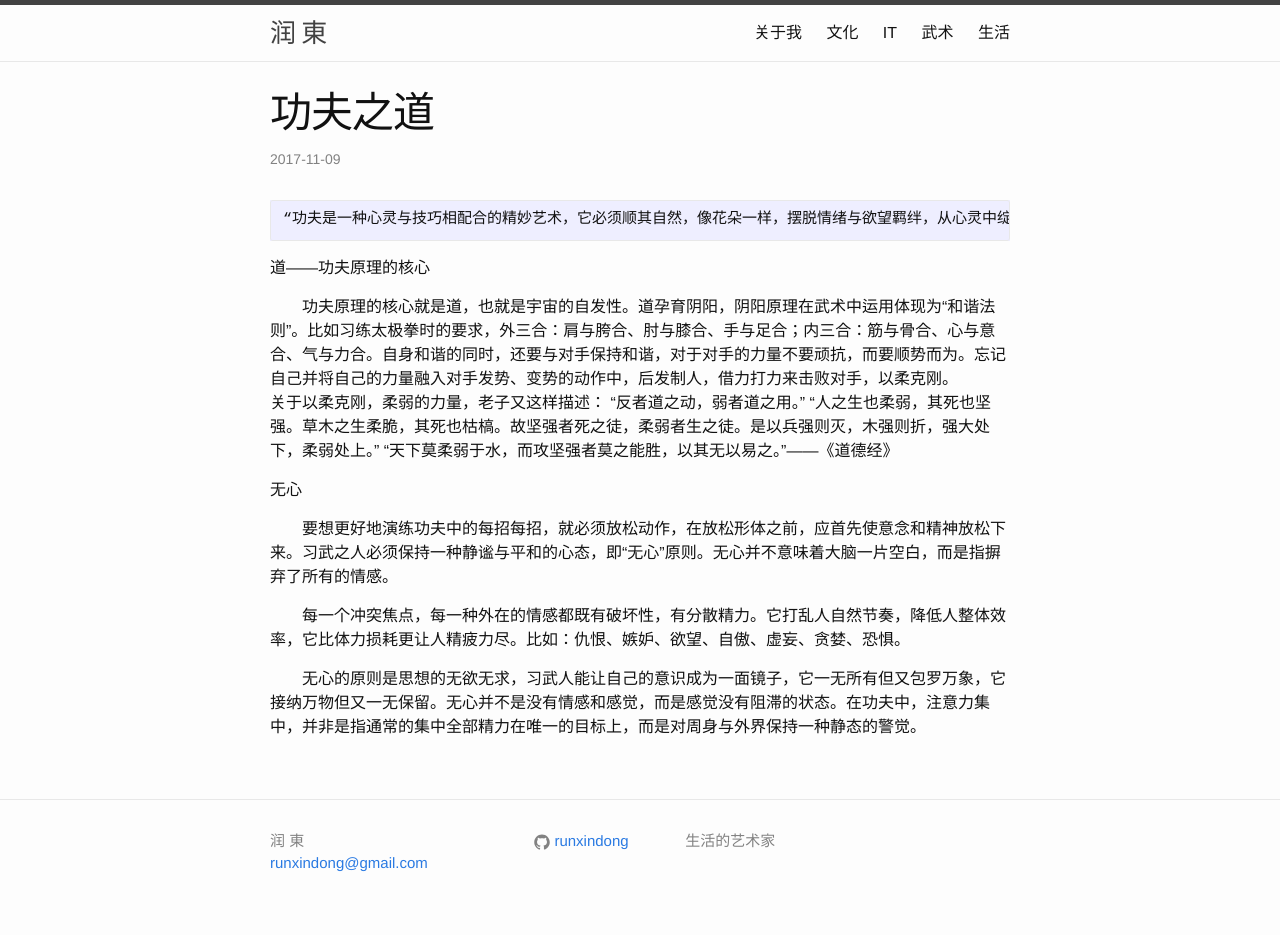
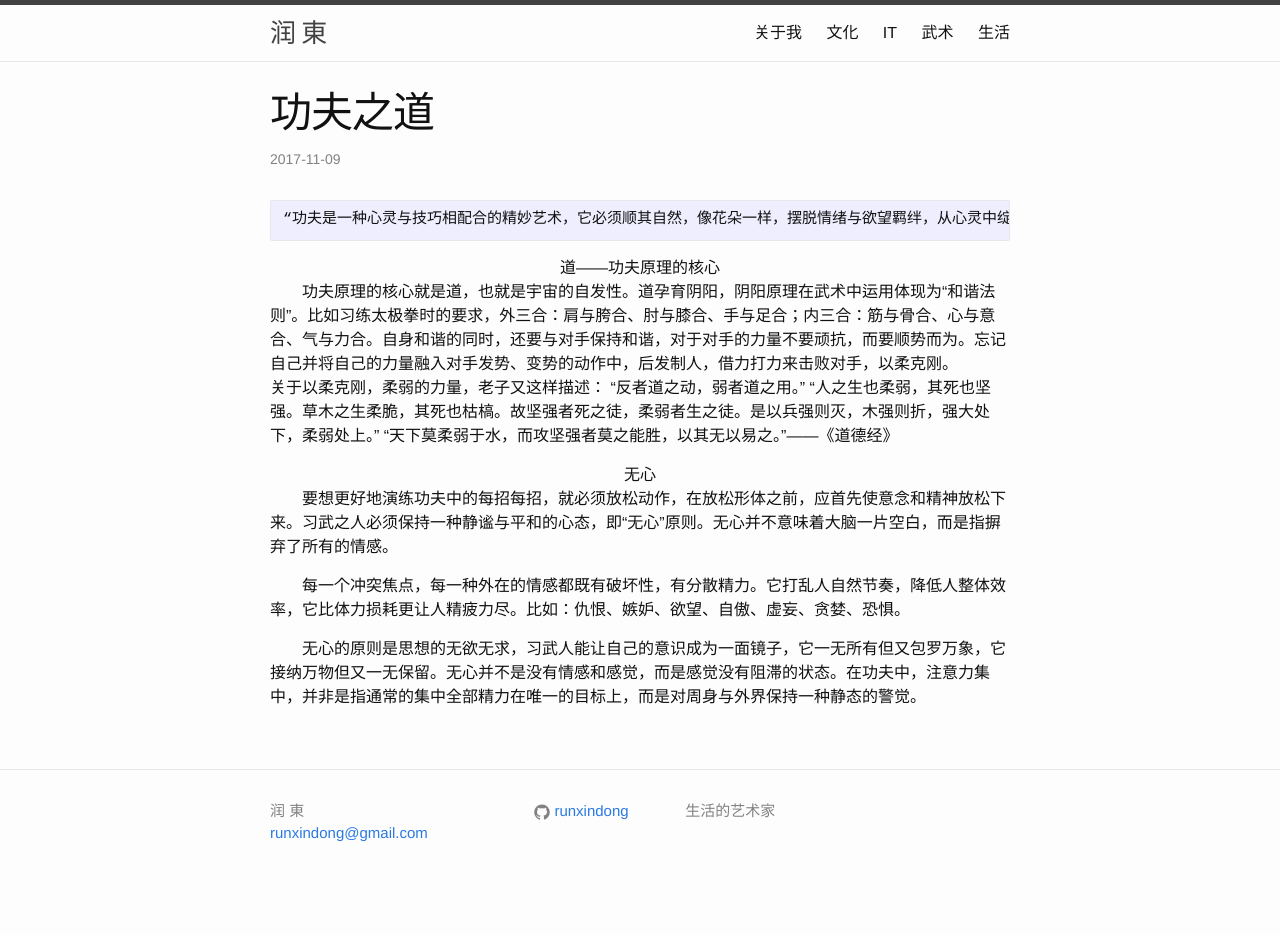
Before and after one commit to runxindong/runxindong.github.io, a Jekyll site: the page built from _posts/kongfu/2017-11-09-kongfu-dao-1.md, in a window 1280 px wide. Built offline with Jekyll 4.4.1, drawn with Linux system fonts in a browser that asks for light colours; nearby versions of some CDN libraries; after the commit the page ends 905 px from its top, so only the background shows below that.

Commit message:
功夫之道“” ‘

```diff
--- a/_posts/kongfu/2017-11-09-kongfu-dao-1.md
+++ b/_posts/kongfu/2017-11-09-kongfu-dao-1.md
@@ -6,7 +6,7 @@ permalink: /:title.html
 ---
 	“功夫是一种心灵与技巧相配合的精妙艺术，它必须顺其自然，像花朵一样，摆脱情绪与欲望羁绊，从心灵中绽放出来。”——李小龙
 
-道——功夫原理的核心
+<center>道——功夫原理的核心</center>
 
 &emsp;&emsp;功夫原理的核心就是道，也就是宇宙的自发性。道孕育阴阳，阴阳原理在武术中运用体现为“和谐法则”。比如习练太极拳时的要求，外三合：肩与胯合、肘与膝合、手与足合；内三合：筋与骨合、心与意合、气与力合。自身和谐的同时，还要与对手保持和谐，对于对手的力量不要顽抗，而要顺势而为。忘记自己并将自己的力量融入对手发势、变势的动作中，后发制人，借力打力来击败对手，以柔克刚。
 &emsp;&emsp;关于以柔克刚，柔弱的力量，老子又这样描述：
@@ -14,7 +14,7 @@ permalink: /:title.html
 	“人之生也柔弱，其死也坚强。草木之生柔脆，其死也枯槁。故坚强者死之徒，柔弱者生之徒。是以兵强则灭，木强则折，强大处下，柔弱处上。”
 	“天下莫柔弱于水，而攻坚强者莫之能胜，以其无以易之。”——《道德经》
 
-无心
+<center>无心</center>
 
 &emsp;&emsp;要想更好地演练功夫中的每招每招，就必须放松动作，在放松形体之前，应首先使意念和精神放松下来。习武之人必须保持一种静谧与平和的心态，即“无心”原则。无心并不意味着大脑一片空白，而是指摒弃了所有的情感。
 
```
